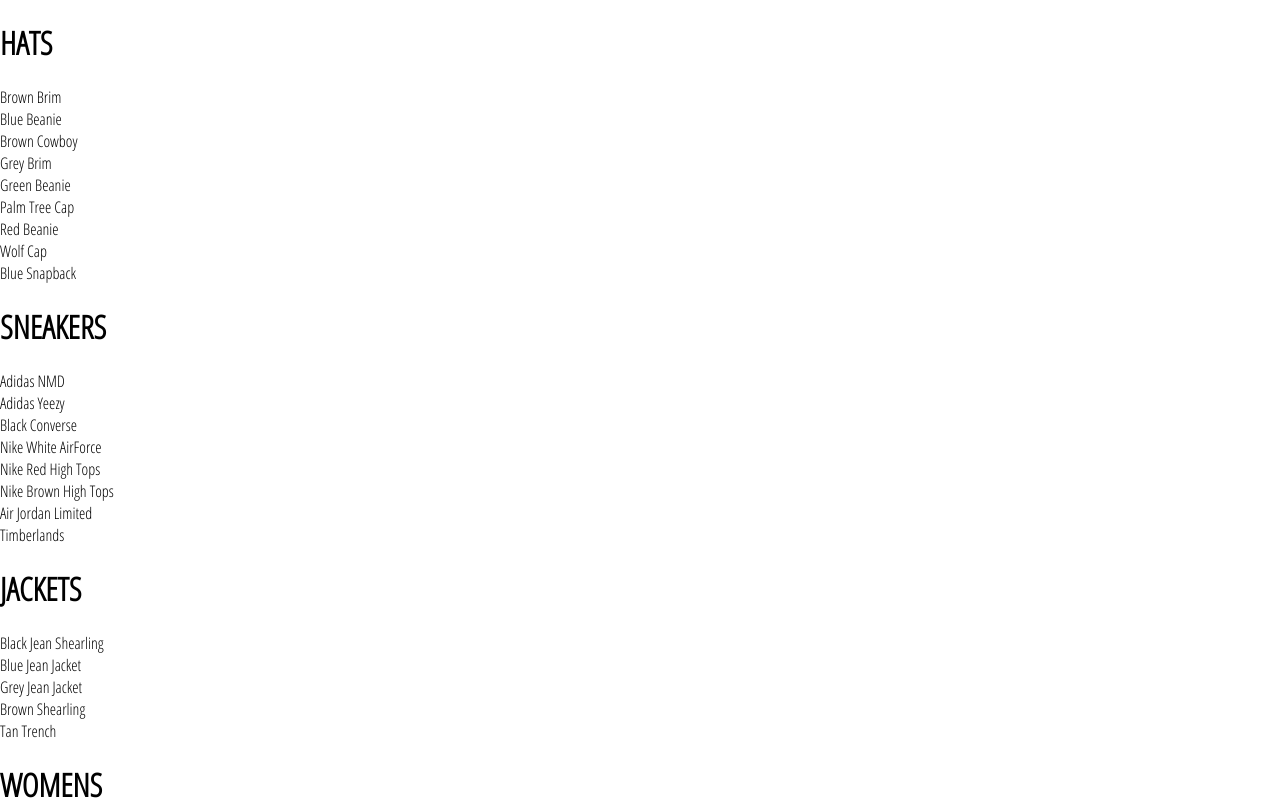
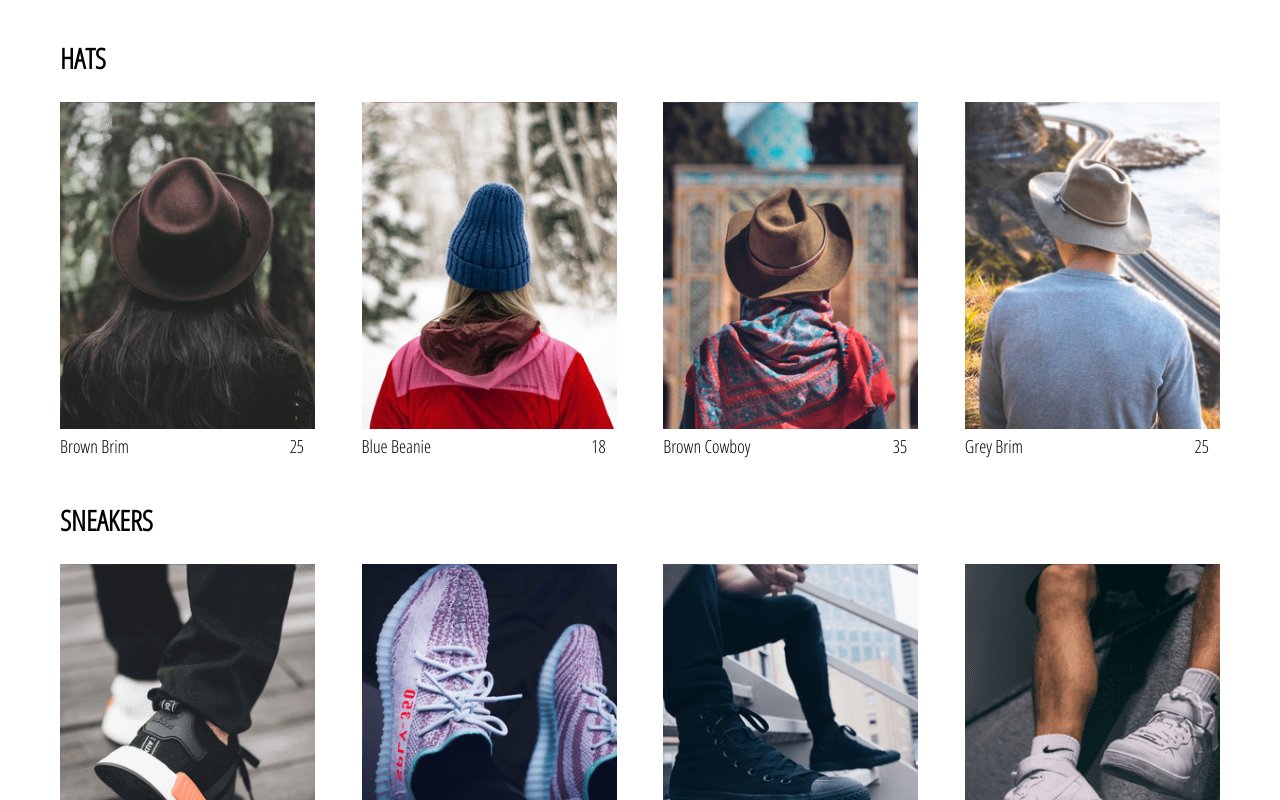
Before and after one commit to yermakova-l/e-commerce-react, a React (Create React App) app: page /shop in a window 1280 px wide. Shown: the top 800 px of the page. Built offline with nearby package versions, Linux system fonts and the light colour scheme.

Commit message:
Adding CollectionItem and Styling

```diff
--- a/src/App.css
+++ b/src/App.css
@@ -1,3 +1,4 @@
 body {
   font-family: 'Open Sans Condensed';
+  padding: 20px 60px;
 }
--- /dev/null
+++ b/src/components/collection-item/collection-item.component.jsx
@@ -0,0 +1,20 @@
+import React from 'react';
+
+import './collection-item.styles.scss';
+
+const CollectionItem = ({ id, name, price, imageUrl }) => (
+    <div className='collection-item'>
+        <div
+            className='image'
+            style={{
+                backgroundImage: `url(${imageUrl})`
+            }}
+        />
+        <div className='collection-footer'>
+        <span className='name'>{ name }</span>
+        <span className='price'>{ price }</span>
+        </div>
+    </div>
+);
+
+export default CollectionItem;
--- /dev/null
+++ b/src/components/collection-item/collection-item.styles.scss
@@ -0,0 +1,32 @@
+.collection-item {
+    width: 22%;
+    display: flex;
+    flex-direction: column;
+    height: 350px;
+    align-items: center;
+
+    .image {
+      width: 100%;
+      height: 95%;
+      background-size: cover;
+      background-position: center;
+      margin-bottom: 5px;
+    }
+
+    .collection-footer {
+      width: 100%;
+      height: 5%;
+      display: flex;
+      justify-content: space-between;
+      font-size: 18px;
+
+      .name {
+        width: 90%;
+        margin-bottom: 15px;
+      }
+
+      .price {
+        width: 10%;
+      }
+    }
+  }
--- a/src/components/collection-preview/collection-preview.component.jsx
+++ b/src/components/collection-preview/collection-preview.component.jsx
@@ -1,13 +1,16 @@
 import React from 'react';
+import CollectionItem from '../collection-item/collection-item.component';
 import './collection-preview.styles.scss';
 
 const CollectionPreview = ({title, items}) => (
-    <div >
-        <h1>{title.toUpperCase()}</h1>
-        <div>
+    <div className='collection-preview'>
+        <h1 className='title'>{title.toUpperCase()}</h1>
+        <div className='preview'>
         {
-             items.map((item) => (
-                 <div key={item.id}>{item.name}</div>
+             items
+             .filter((item, idx) => idx < 4)
+             .map(({id, ...otherItemProps}) => (
+                 <CollectionItem key={id} {...otherItemProps}/>
              ))}
         </div>
     </div>
--- a/src/components/collection-preview/collection-preview.styles.scss
+++ b/src/components/collection-preview/collection-preview.styles.scss
@@ -0,0 +1,15 @@
+.collection-preview {
+    display: flex;
+    flex-direction: column;
+    margin-bottom: 30px;
+
+    .title {
+      font-size: 28px;
+      margin-bottom: 25px;
+    }
+
+    .preview {
+      display: flex;
+      justify-content: space-between;
+    }
+  }
```
